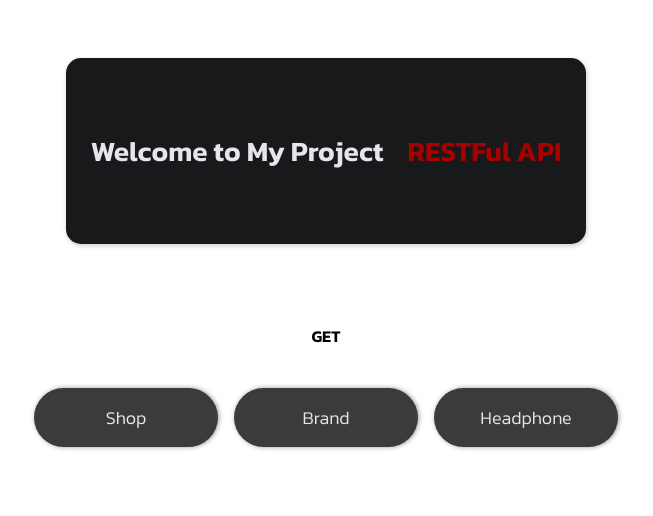
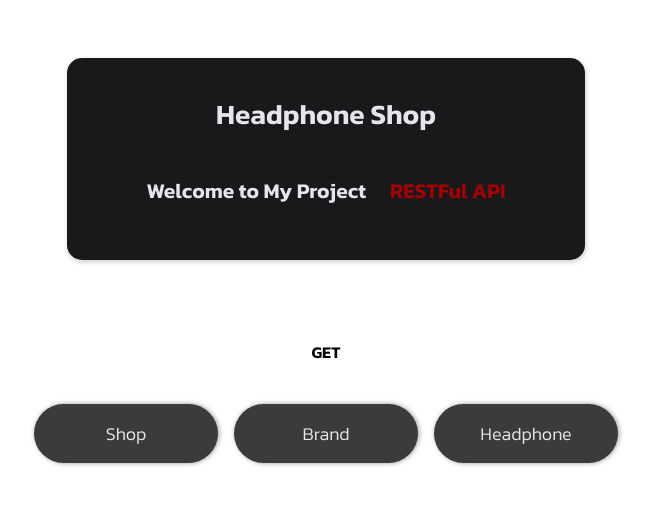
Before and after one commit to HimitsuTH/project_restfulApi, a website: page public/index.html in a window 1280 px wide. Shown: the top 516 px of the page, without its empty margins (314-967 px from the left). Drawn offline with Linux system fonts and the light colour scheme.

Commit message:
update html

```diff
--- a/public/index.html
+++ b/public/index.html
@@ -7,8 +7,9 @@
 </head>
 
 <body>
-  <div class="title">
-    <h1>Welcome to My Project <p class="main_title">RESTFul API</p></h1>
+  <div class="title-container">
+    <h1>Headphone Shop</h1>
+    <h2>Welcome to My Project <p class="main_title">RESTFul API</p></h2>
   </div>
   <div class="container card-link">
     <h3 class="tagName">GET</h3>
--- a/public/stylesheets/style.css
+++ b/public/stylesheets/style.css
@@ -21,14 +21,19 @@ a {
 }
 
 /* Title container */
-.title {
+.title-container {
   background-color: #18191a;
   box-shadow: 1px 2px 5px rgba(0, 0, 0,0.2);
-  padding: 25px;
+  padding: 1rem 5rem ;
   border-radius: 15px;
 }
 
-.title > h1 {
+.title-container h1 {
+  color: #E4E6EB;
+  text-align: center;
+}
+
+.title-container > h2 {
   display: flex;
   flex-direction: row;
   justify-content: center;
```
